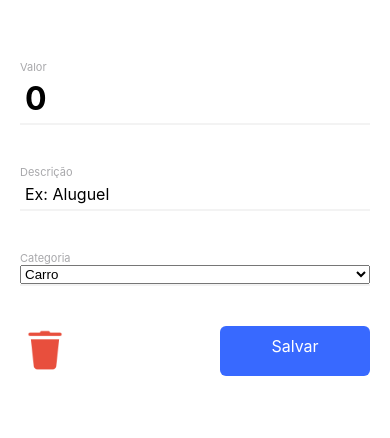
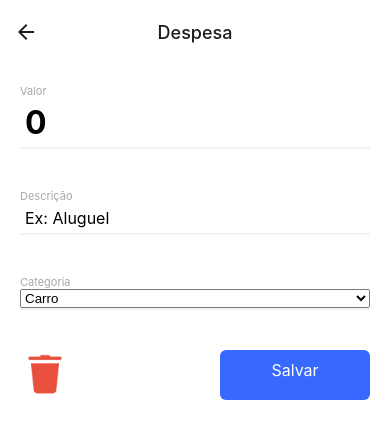
Before and after one commit to PatsFerrer/React-Native_AppMoney, a React Native app: screen /despesa in a window 390 px wide. Shown: the top 438 px of the page. Built offline with nearby package versions, Linux system fonts and the light colour scheme.

Commit message:
navegação entre telas

```diff
--- a/App.js
+++ b/App.js
@@ -1,8 +1,29 @@
+import { NavigationContainer } from '@react-navigation/native';
+import { createNativeStackNavigator } from '@react-navigation/native-stack';
+
 import Home from './src/screen/home/home';
-import CadDespesa from './src/screen/cadastro-despesa/cad-despesa'
+import CadDespesa from './src/screen/cadastro-despesa/cad-despesa';
+
+const Stack = createNativeStackNavigator();
 
 function App() {
-  return (<CadDespesa />
+  return (
+    <NavigationContainer>
+
+      <Stack.Navigator initialRouteName='home'>
+        <Stack.Screen name="home" component={Home} options={{ headerShown: false }} />
+
+        <Stack.Screen
+          name="despesa"
+          component={CadDespesa}
+          options={{
+            title: 'Despesa',
+            headerTitleAlign: 'center',
+            headerShadowVisible: false
+          }} />
+      </Stack.Navigator>
+
+    </NavigationContainer>
   );
 }
 
--- a/src/components/despesa/despesa.jsx
+++ b/src/components/despesa/despesa.jsx
@@ -1,9 +1,10 @@
-import { Image, Text, View } from 'react-native';
+import { Image, Text, TouchableOpacity, View } from 'react-native';
 
 import { styles } from './despesa.style';
 
 const Despesa = (props) => {
   return (
+    <TouchableOpacity onPress={() => props.onClick(0)}>
       <View style={styles.despesa}>
 
         <View style={styles.containerIcon}>
@@ -16,10 +17,11 @@ const Despesa = (props) => {
         </View>
 
         <View style={styles.containerValor}>
-        <Text style={styles.despesaValor}>R$ {props.valor.toLocaleString('pt-BR', {minimumFractionDigits: 2})}</Text>
+          <Text style={styles.despesaValor}>R$ {props.valor.toLocaleString('pt-BR', { minimumFractionDigits: 2 })}</Text>
         </View>
 
       </View>
+    </TouchableOpacity>
   )
 }
 
--- a/src/screen/cadastro-despesa/cad-despesa.jsx
+++ b/src/screen/cadastro-despesa/cad-despesa.jsx
@@ -5,7 +5,7 @@ import { Picker } from '@react-native-picker/picker';
 import icons from '../../constants/icons'
 import { styles } from './cad-despesa.style'
 
-const CadDespesa = () => {
+const CadDespesa = (props) => {
 
   const [id, setId] = useState(0);
   const [valor, setValor] = useState(0);
@@ -13,11 +13,15 @@ const CadDespesa = () => {
   const [categoria, setCategoria] = useState('');
 
   const handleSalvar = () => {
+    //salvar despesa na API...
 
+    props.navigation.navigate('home');
   }
 
   const handleExcluir = () => {
+    //excluir despesa na API...
 
+    props.navigation.navigate('home');
   }
 
   return (
--- a/src/screen/cadastro-despesa/cad-despesa.style.js
+++ b/src/screen/cadastro-despesa/cad-despesa.style.js
@@ -5,8 +5,6 @@ export const styles = {
     flex: 1,
     backgroundColor: COLORS.white,
     padding: 20,
-    marginTop: 20,
-    marginTop: 40,
   },
   containerField: {
     marginBottom: 40
--- a/src/screen/home/home.jsx
+++ b/src/screen/home/home.jsx
@@ -5,13 +5,13 @@ import icons from "../../constants/icons.js"
 import { styles } from "./home.style.js";
 import Despesa from './../../components/despesa/despesa.jsx';
 
-const Home = () => {
+const Home = (props) => {
 
   const [total, setTotal] = useState(0);
   const [despesas, setDespesas] = useState([]);
 
   const OpenDespesa = (id) => {
-    console.log('cadastrar despesa');
+    props.navigation.navigate('despesa')
   }
 
   const listarDespesas = () => {
@@ -70,6 +70,7 @@ const Home = () => {
                   categoria={despesa.categoria}
                   descricao={despesa.descricao}
                   valor={despesa.valor}
+                  onClick={OpenDespesa}
                 />
               )
             })
```
Also changed, not shown: package.json (+6 -1 lines), 1 other file (tests, documents, lock files or other folders). Lines whose indentation alone changed are shown as unchanged.
